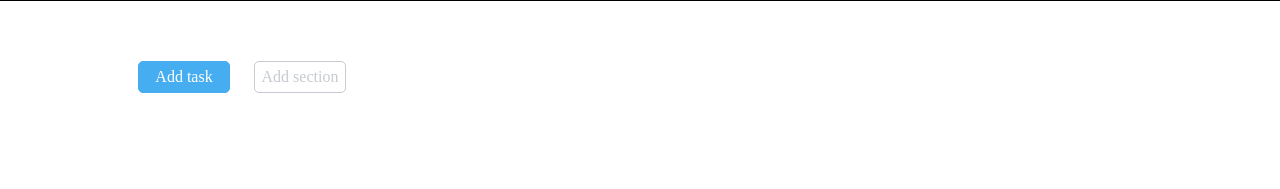
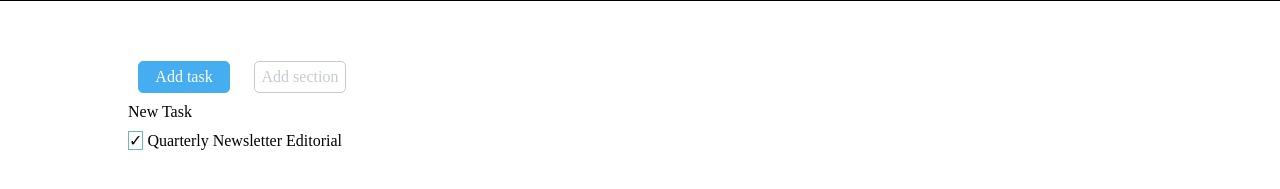
Before and after one commit to simolorevg/html-css-toboolist, a plain HTML site: page index.html in a window 1280 px wide. Shown: the part 71-260 px from the top of the page. Drawn offline with Linux system fonts and the light colour scheme.

Commit message:
start the unordered list css part

```diff
--- a/css/style.css
+++ b/css/style.css
@@ -51,6 +51,16 @@
     color:#c5cbd0;
 }
 
+/*TO DO LIST*/
+
 .todolist ul{
     list-style-type: none;
 }
+
+.listitems{
+    margin-top: 10px;;
+}
+
+.check{
+    border: 1px solid #64c0a9;
+}
--- a/index.html
+++ b/index.html
@@ -23,7 +23,11 @@
         </div>
         <div class="todolist">
             <ul>
-                <li></li>
+                <li>New Task
+                    <ul>
+                        <li class="listitems"><span class="check">&check;</span> Quarterly Newsletter <span class="sticknote">Editorial</span></li>
+                    </ul>
+                </li>
                 <li></li>
                 <li></li>
             </ul>
```
